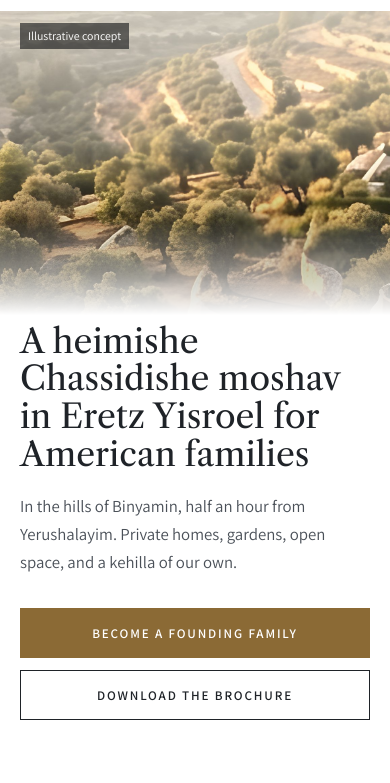
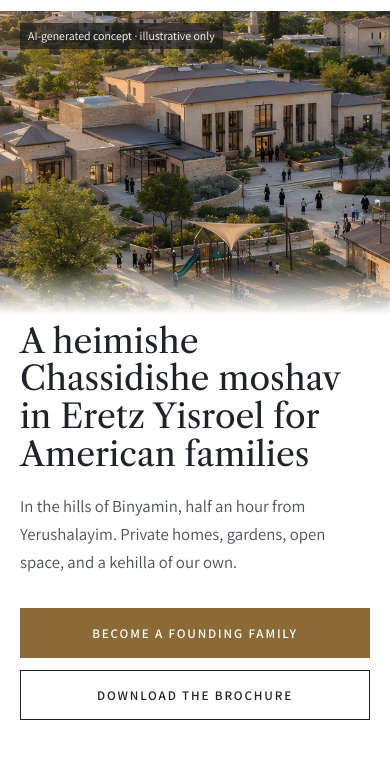
Before and after one commit to Mosesb99/Yishuv, an Eleventy site: page index.njk in a window 390 px wide. Shown: the part 61-844 px from the top of the page. Built offline with nearby package versions, Linux system fonts and the light colour scheme; Eleventy itself is replaced by a stand-in of ours; files that its build step writes are made by us from their sources; no server answers; a web font is replaced by a local one.

Commit message:
Cleaner hero: sharp village image with a short soft edge
Co-Authored-By: Claude Opus 5.5 <noreply@anthropic.com>

```diff
--- a/_data/site.json
+++ b/_data/site.json
@@ -126,7 +126,7 @@
     "ideas_label": "Some of the ideas already on the table",
     "title": "Imagine what we can build",
     "voice_text": "Together we choose what to build, what comes first, and how it’s funded. These are ideas, not promises. Each one is built only if the founders choose it and it’s viable.",
-    "image": "/assets/img/village-concept.jpg",
+    "image": "",
     "ideas": [
       {
         "title": "Torah & Chinuch",
@@ -431,7 +431,7 @@
     "yiddish": "א חסידישער יישוב פאר אמעריקאנער חסידישע משפחות — בני תורה און בעלי בתים",
     "pasuk_en": "“For Your servants cherish her stones, and love her very dust.”",
     "cta_primary": "Become a founding family",
-    "image_note": "Illustrative concept",
+    "image_note": "AI-generated concept · illustrative only",
     "subtitle": "In the hills of Binyamin, half an hour from Yerushalayim. Private homes, gardens, open space, and a kehilla of our own.",
     "title": "A heimishe Chassidishe moshav in Eretz Yisroel for American families",
     "pasuk": "כי רצו עבדיך את אבניה ואת עפרה יחוננו",
@@ -449,7 +449,7 @@
         "label": "financing on a caravilla"
       }
     ],
-    "image": "/assets/img/hills.jpg"
+    "image": "/assets/img/village-concept.jpg"
   },
   "counters": {
     "eyebrow": "The garin so far",
--- a/admin/config.yml
+++ b/admin/config.yml
@@ -289,7 +289,7 @@ collections:
             name: vision
             widget: object
             fields:
-              - { label: "Image", name: image, widget: image }
+              - { label: "Image (optional; leave empty when the same picture is at the top of the page)", name: image, widget: image, required: false }
               - { label: "Image caption", name: image_caption, widget: string, required: false }
               - { label: "Eyebrow", name: eyebrow, widget: string }
               - { label: "Heading", name: title, widget: string }
--- a/index.njk
+++ b/index.njk
@@ -41,7 +41,7 @@ permalink: /index.html
     {%- set h = s.hero %}
     <section class="hero" id="top">
       <figure class="hero-media">
-        <div class="hero-img" style="--img: url('{{ h.image }}')" role="img" aria-label="Illustrative view of terraced olive groves in the hills"></div>
+        <div class="hero-img" style="--img: url('{{ h.image }}')" role="img" aria-label="Illustrative concept of the moshav: stone homes, a beis medrash and gardens among olive trees"></div>
         {%- if h.image_note %}<figcaption class="img-note">{{ h.image_note }}</figcaption>{% endif %}
       </figure>
       <div class="hero-body">
@@ -228,10 +228,12 @@ permalink: /index.html
 
     {%- set x = s.vision %}
     <section class="vision" id="vision">
+      {%- if x.image %}
       <figure class="vision-figure">
         <img src="{{ x.image }}" alt="Illustrative concept of the moshav: stone homes, a beis medrash and gardens among olive trees" loading="lazy" width="3200" height="898">
         {%- if x.image_caption %}<figcaption class="wrap">{{ x.image_caption }}</figcaption>{% endif %}
       </figure>
+      {%- endif %}
       <div class="wrap vision-text">
         <div class="section-intro">
           <h2>{{ x.title }} {{ x.title_accent }}</h2>
--- a/styles.css
+++ b/styles.css
@@ -104,9 +104,9 @@ strong { font-weight: 700; }
 .hero-media { position: relative; margin: 0; }
 .hero-img {
   position: absolute; inset: 0;
-  background: var(--img) 14% center / cover no-repeat;
-  -webkit-mask-image: linear-gradient(90deg, #000 0%, #000 62%, rgba(0, 0, 0, .55) 82%, transparent 100%);
-          mask-image: linear-gradient(90deg, #000 0%, #000 62%, rgba(0, 0, 0, .55) 82%, transparent 100%);
+  background: var(--img) 44% center / cover no-repeat;
+  -webkit-mask-image: linear-gradient(90deg, #000 0%, #000 86%, transparent 100%);
+          mask-image: linear-gradient(90deg, #000 0%, #000 86%, transparent 100%);
 }
 .img-note { position: absolute; left: var(--gutter); bottom: 16px; margin: 0; padding: 3px 8px; font-size: .74rem; color: var(--white); background: rgba(20, 22, 24, .62); }
 .hero-body { align-self: center; padding: clamp(40px, 6vh, 80px) var(--gutter) clamp(40px, 6vh, 80px) clamp(8px, 2vw, 24px); max-width: 600px; }
@@ -119,9 +119,9 @@ strong { font-weight: 700; }
   .hero { grid-template-columns: 1fr; min-height: 0; }
   .hero-media { height: 36vh; min-height: 220px; }
   .hero-img {
-    background-position: 18% center;
-    -webkit-mask-image: linear-gradient(180deg, #000 0%, #000 68%, rgba(0, 0, 0, .5) 86%, transparent 100%);
-            mask-image: linear-gradient(180deg, #000 0%, #000 68%, rgba(0, 0, 0, .5) 86%, transparent 100%);
+    background-position: 44% center;
+    -webkit-mask-image: linear-gradient(180deg, #000 0%, #000 84%, transparent 100%);
+            mask-image: linear-gradient(180deg, #000 0%, #000 84%, transparent 100%);
   }
   .img-note { top: 12px; bottom: auto; }
   .hero-body { padding: 8px var(--gutter) 48px; max-width: none; }
@@ -272,7 +272,7 @@ strong { font-weight: 700; }
 .vision-figure { margin: 0; }
 .vision-figure img { width: 100%; height: clamp(320px, 50vw, 640px); object-fit: cover; object-position: center 40%; }
 .vision-figure figcaption { padding-top: 10px; font-size: .8rem; color: var(--muted); }
-.vision-text { padding-top: clamp(56px, 7vw, 96px); padding-bottom: clamp(80px, 10vw, 128px); }
+.vision-text { padding-top: clamp(80px, 10vw, 128px); padding-bottom: clamp(80px, 10vw, 128px); }
 .ideas-title { font-size: 1.2rem; margin: 0 0 20px; }
 .ideas { display: grid; grid-template-columns: repeat(3, minmax(0, 1fr)); gap: 24px 40px; }
 .ideas h4 { padding-top: 14px; border-top: 1px solid var(--rule-strong); }
```
